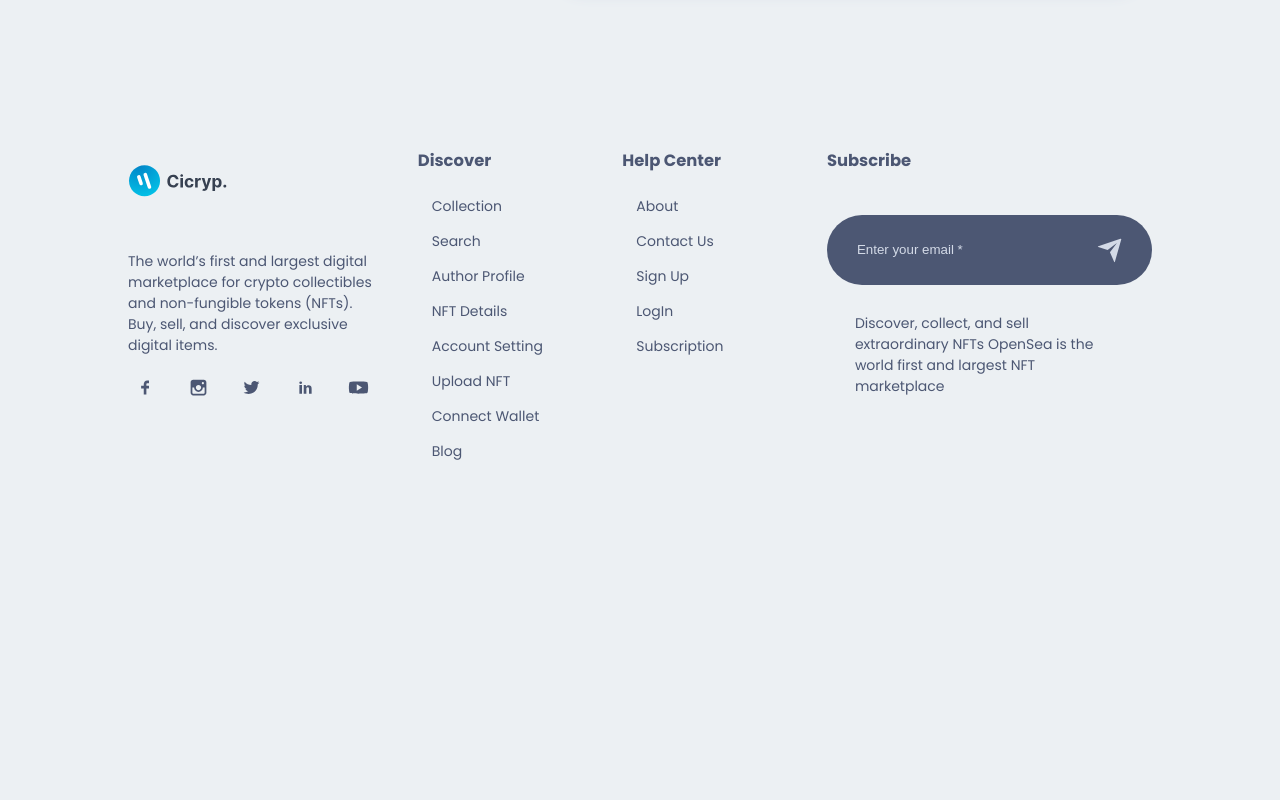
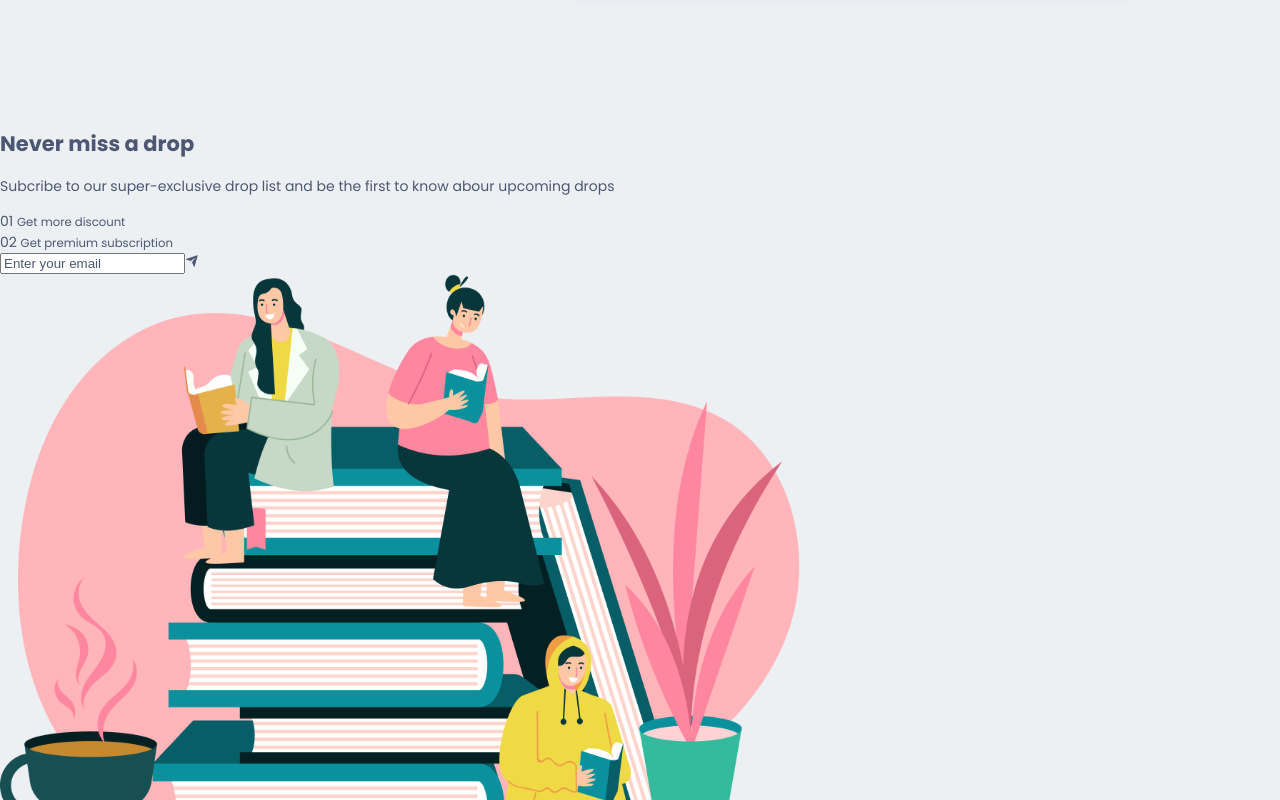
Before and after one commit to shisukeUrahara/web3-nft-marketplace, a Next.js app in the folder client/: page / in a window 1280 px wide. Shown: the part 2300-3100 px from the top of the page. Before the commit the page ends 2790 px from the top, so only its background shows below. Built offline with nearby package versions, Linux system fonts and the light colour scheme.

Commit message:
added subscribe component

```diff
--- /dev/null
+++ b/client/src/components/Subscribe/Subscribe.jsx
@@ -0,0 +1,53 @@
+import React from 'react';
+import { RiSendPlaneFill } from 'react-icons/ri';
+import Image from 'next/image';
+import Style from './Subscribe.module.css';
+import images from '../../img';
+
+
+const Subscribe = () => {
+    return (
+        <div className={Style.subscribe}>
+            <div className={Style.subscribe_box}>
+                <div className={Style.subscribe_box_left}>
+                    <h2>Never miss a drop</h2>
+                    <p>
+                        Subcribe to our super-exclusive drop list and be the first to know
+                        abour upcoming drops
+                    </p>
+
+                    <div className={Style.subscribe_box_left_box}>
+                        <span>01 </span>
+                        <small>Get more discount</small>
+                    </div>
+
+                    <div className={Style.subscribe_box_left_box}>
+                        <span>02 </span>
+                        <small>Get premium subscription</small>
+                    </div>
+
+                    <div className={Style.subscribe_box_left_input}>
+                        <input type="email" placeholder='Enter your email' />
+                        <RiSendPlaneFill className={Style.subscribe_box_left_input_icon} />
+
+                    </div>
+
+                </div>
+
+                <div className={Style.subscribe_box_right}>
+                    <Image
+                        src={images.update}
+                        alt="Get update"
+                        width={800}
+                        height={600}
+                    />
+
+                </div>
+
+            </div>
+
+        </div>
+    )
+}
+
+export default Subscribe
--- a/client/src/components/index.js
+++ b/client/src/components/index.js
@@ -4,6 +4,7 @@ import Navbar from './Navbar/Navbar';
 import HeroSection from './HeroSection/HeroSection';
 import Service from './Service/Service';
 import BigNftSlider from './BigNftSlider/BigNftSlider';
+import Subscribe from './Subscribe/Subscribe';
 
 export {
     Button,
@@ -11,5 +12,6 @@ export {
     Navbar,
     HeroSection,
     Service,
-    BigNftSlider
+    BigNftSlider,
+    Subscribe
 }
--- a/client/src/pages/index.js
+++ b/client/src/pages/index.js
@@ -2,7 +2,7 @@ import Head from "next/head";
 import Image from "next/image";
 import { Inter } from "@next/font/google";
 import Style from '../styles/index.module.css';
-import { HeroSection,Service ,BigNftSlider} from "../components";
+import { HeroSection,Service ,BigNftSlider,Subscribe} from "../components";
 
 const inter = Inter({ subsets: ["latin"] });
 
@@ -12,6 +12,7 @@ export default function Home() {
     <HeroSection />
     <Service />
     <BigNftSlider />
+    <Subscribe />
    </div>
   );
 }
```
Also changed, not shown: client/src/components/Subscribe/Subscribe.module.css (added).
